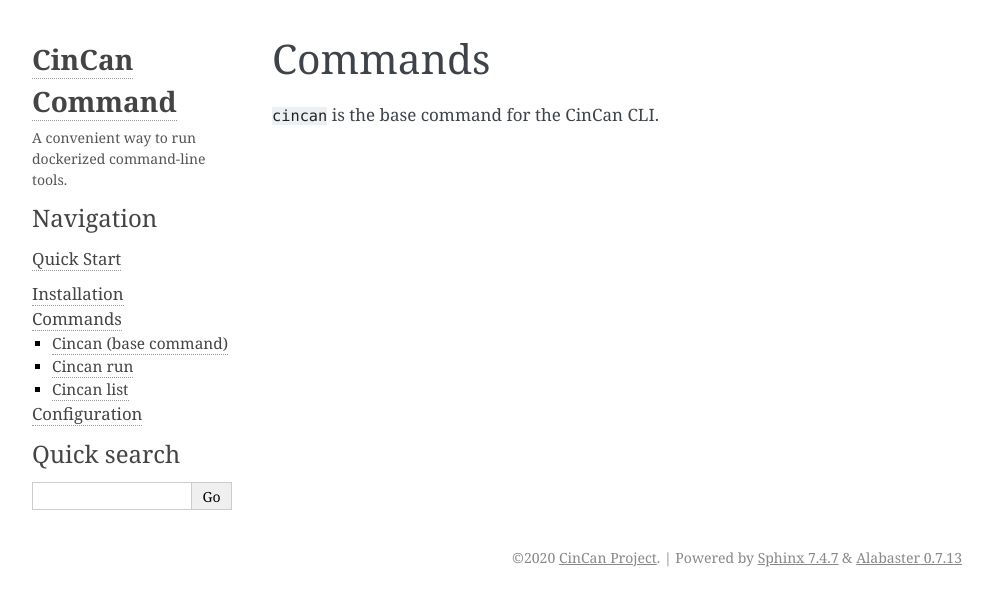
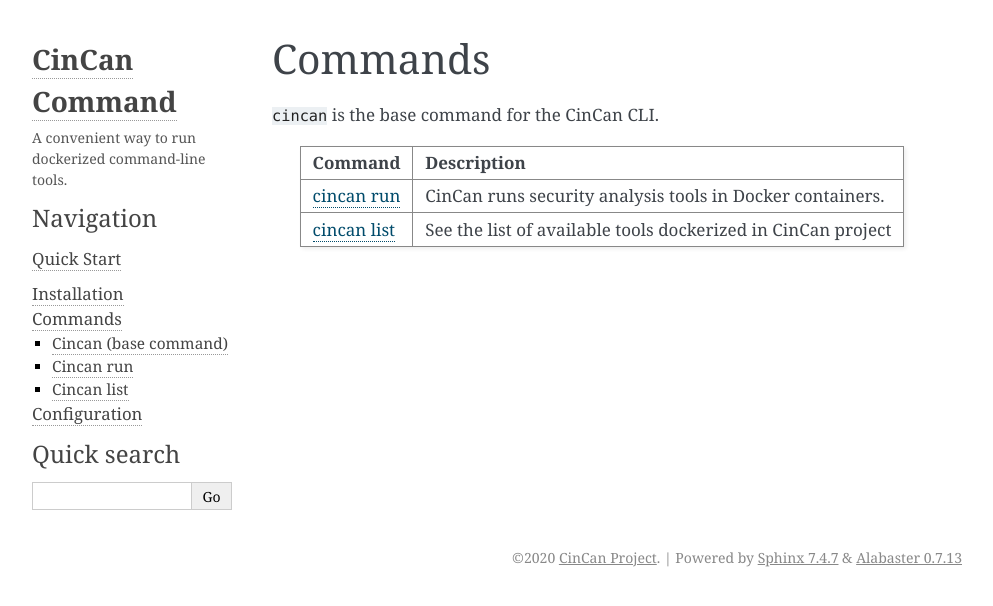
Before and after one commit to cincanproject/cincan-command, a Sphinx documentation site: the page built from docs/commands/index.rst, in a window 1280 px wide. Shown: the top 606 px of the page, without its empty margins (148-1141 px from the left). Built offline with Sphinx 7.4.7, drawn with Linux system fonts in a browser that asks for light colours.

Commit message:
Added child commands table. NOTE: The table (in file cincan_base.rst) has no heading because it is included in the commands/index.rst and therefore also added to the navigation. I did not come up with a solution for this.

```diff
--- a/docs/commands/cincan_base.rst
+++ b/docs/commands/cincan_base.rst
@@ -1,3 +1,11 @@
 .. _cincan_base:
 
 ``cincan`` is the base command for the CinCan CLI.
+
++----------------------------------+--------------------------------------------------------------+
+| Command                          | Description                                                  |
++==================================+==============================================================+
+| :ref:`cincan run <cincan_run>`   | CinCan runs security analysis tools in Docker containers.    |
++----------------------------------+--------------------------------------------------------------+
+| :ref:`cincan list <cincan_list>` | See the list of available tools dockerized in CinCan project |
++----------------------------------+--------------------------------------------------------------+
--- a/docs/commands/index.rst
+++ b/docs/commands/index.rst
@@ -6,7 +6,7 @@
 
 .. toctree::
    :hidden:
-   :maxdepth: 2
+   :maxdepth: 1
 
    cincan
    cincan_run
--- a/docs/index.rst
+++ b/docs/index.rst
@@ -20,7 +20,6 @@
    ./commands/index.rst
    configuration
    symlinks/CHANGELOG
-
 
 Introduction
 ==============
```
